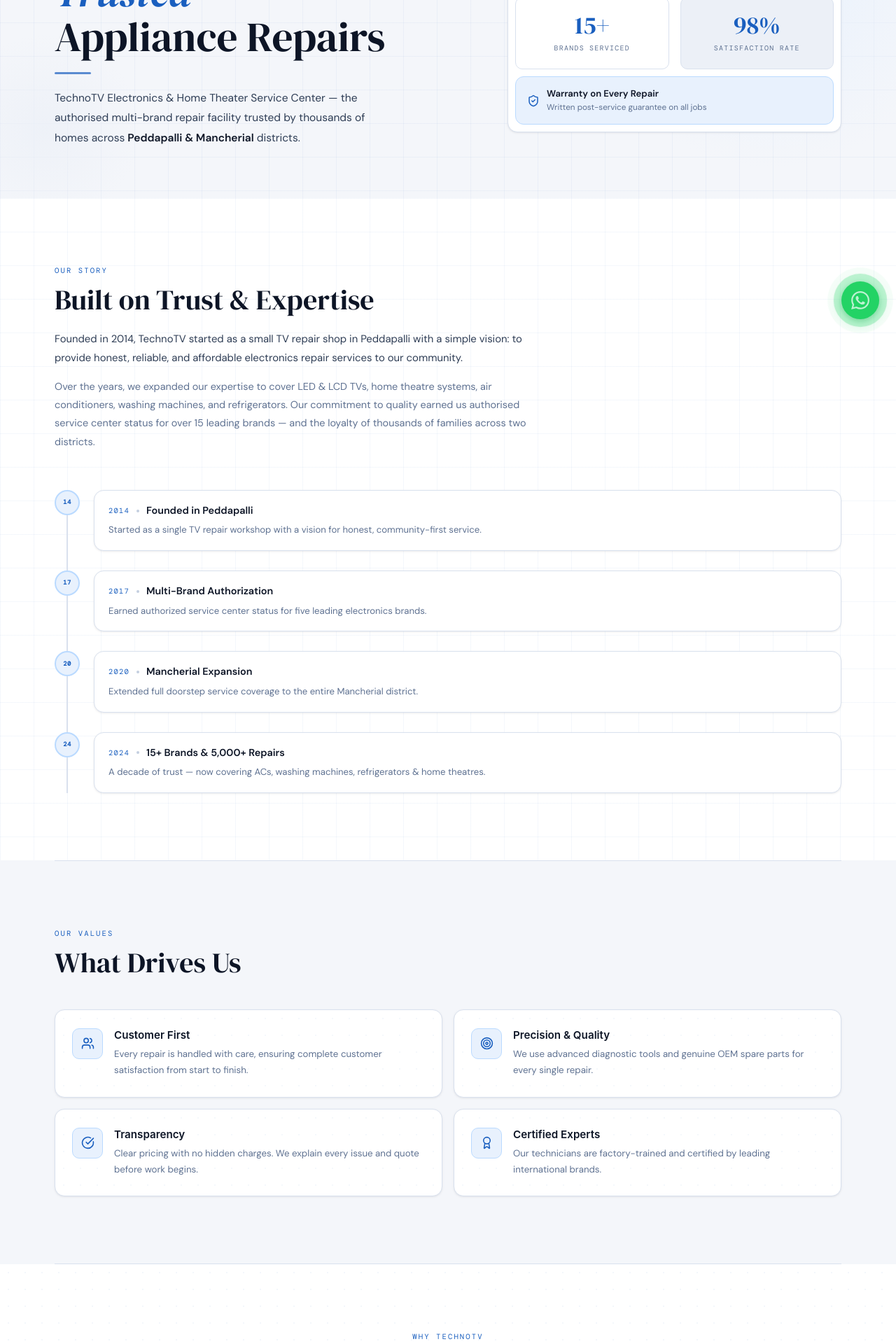
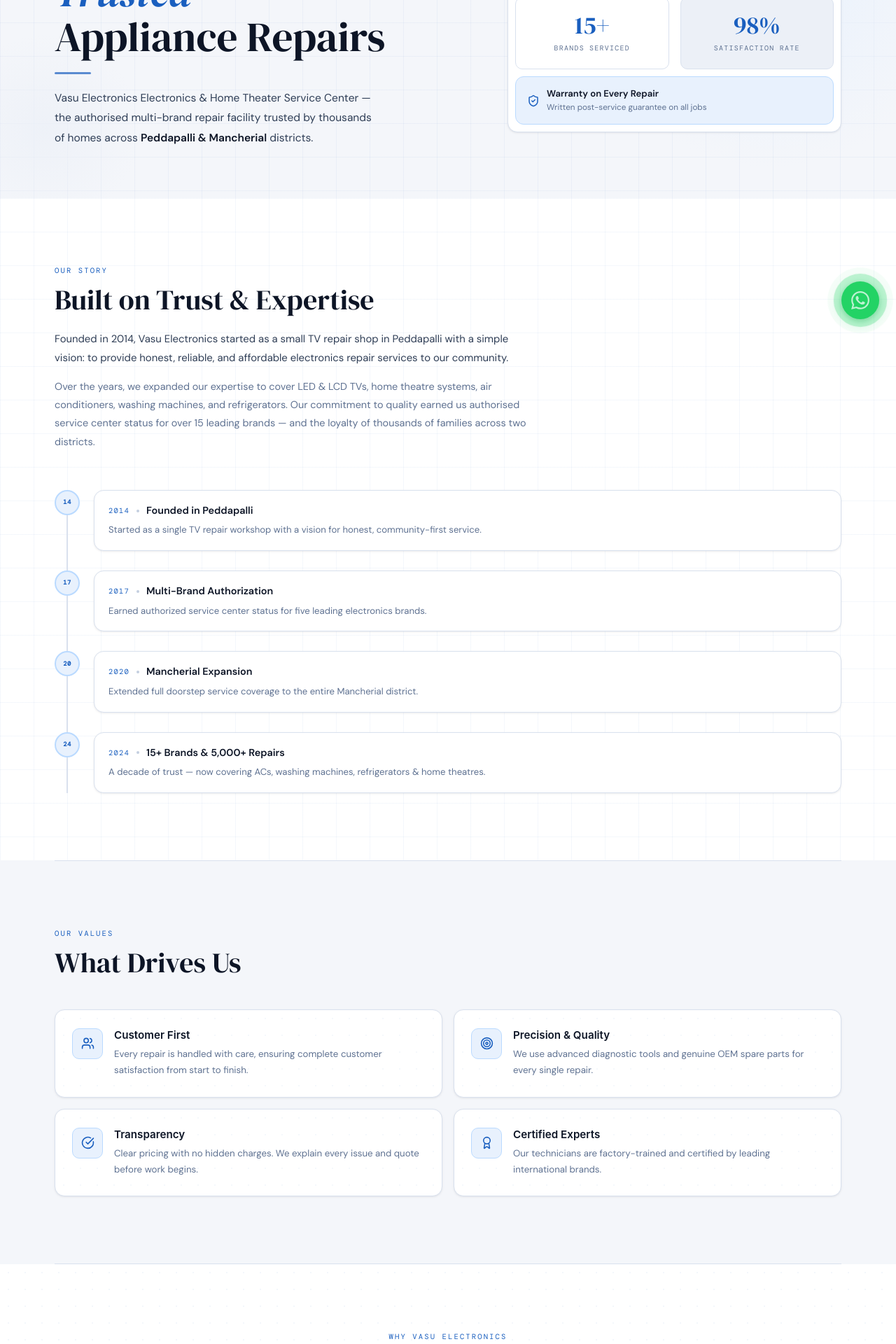
Before and after one commit to abhinayvollala08/vasuelectronics, a Next.js app: page /about in a window 1280 px wide. Shown: the part 320-2240 px from the top of the page at 70% size. Built offline with nearby package versions, Linux system fonts and the light colour scheme.

Commit message:
changed company name

```diff
--- a/src/app/about/page.jsx
+++ b/src/app/about/page.jsx
@@ -308,7 +308,7 @@
                 color: "var(--tx2)",
                 maxWidth: 460
               }}>
-                  TechnoTV Electronics &amp; Home Theater Service Center — the authorised multi-brand repair facility
+                Vasu Electronics Electronics &amp; Home Theater Service Center — the authorised multi-brand repair facility
                 trusted by thousands of homes across{" "}
                 <strong style={{
                   color: "var(--tx1)",
@@ -414,7 +414,7 @@
               color: "var(--tx2)",
               marginBottom: 14
             }}>
-                Founded in 2014, TechnoTV started as a small TV repair shop in Peddapalli with a simple vision:
+              Founded in 2014, Vasu Electronics started as a small TV repair shop in Peddapalli with a simple vision:
               to provide honest, reliable, and affordable electronics repair services to our community.
             </p>
             <p style={{
@@ -589,7 +589,7 @@
             textAlign: "center",
             marginBottom: 52
           }}>
-              <span className="tt-lbl">Why TechnoTV</span>
+            <span className="tt-lbl">Why Vasu Electronics</span>
             <h2 className="tt-serif" style={{
               fontSize: "clamp(1.7rem,3.6vw,2.5rem)",
               color: "var(--tx1)",
--- a/src/app/page.jsx
+++ b/src/app/page.jsx
@@ -405,7 +405,7 @@
         }}>
           <div className="tt-about-grid">
             <motion.div {...fadeUp(0)}>
-                <span className="tt-lbl">About TechnoTV</span>
+              <span className="tt-lbl">About Vasu Electronics</span>
               <h2 className="tt-serif" style={{
                 fontSize: "clamp(1.7rem,3.6vw,2.5rem)",
                 color: "var(--tx1)",
@@ -418,7 +418,7 @@
                 color: "var(--tx2)",
                 marginBottom: 14
               }}>
-                  Since 2014, TechnoTV has been the go-to authorised service center across Peddapalli and Mancherial
+                Since 2014, Vasu Electronics has been the go-to authorised service center across Peddapalli and Mancherial
                 districts. What began as a single workshop has grown into a certified multi-brand repair facility trusted by thousands of homes.
               </p>
               <p style={{
```
Lines whose indentation alone changed are shown as unchanged.
